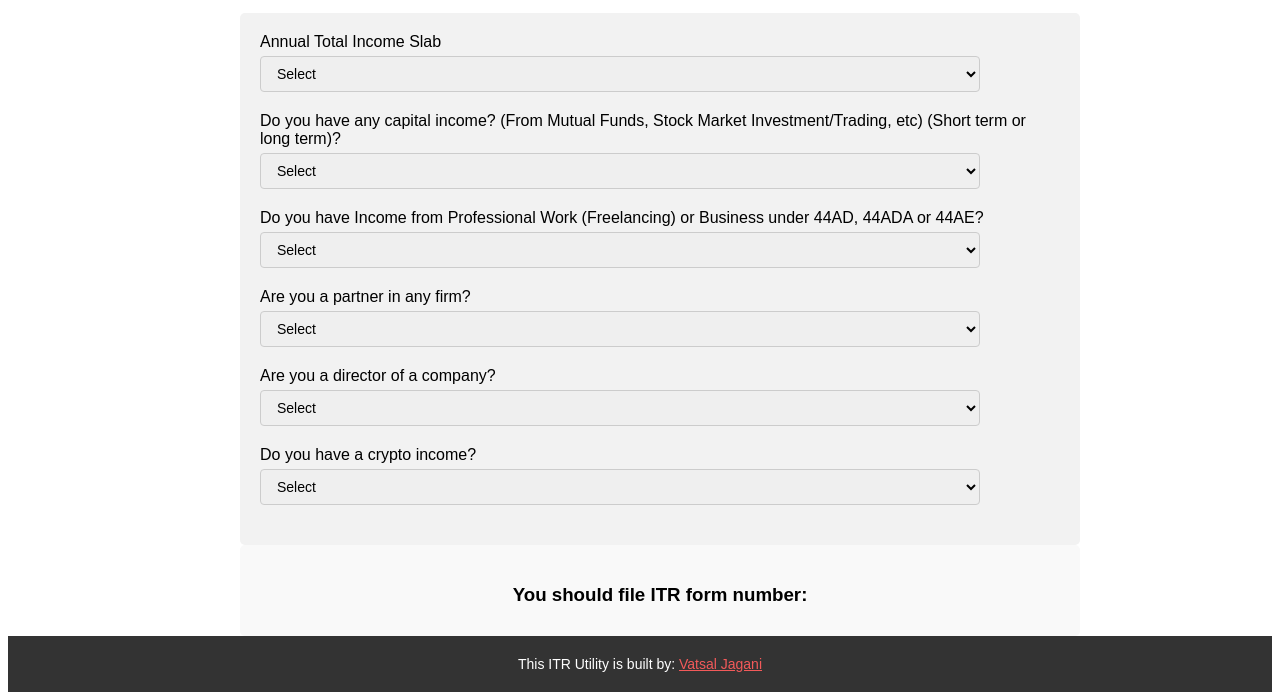
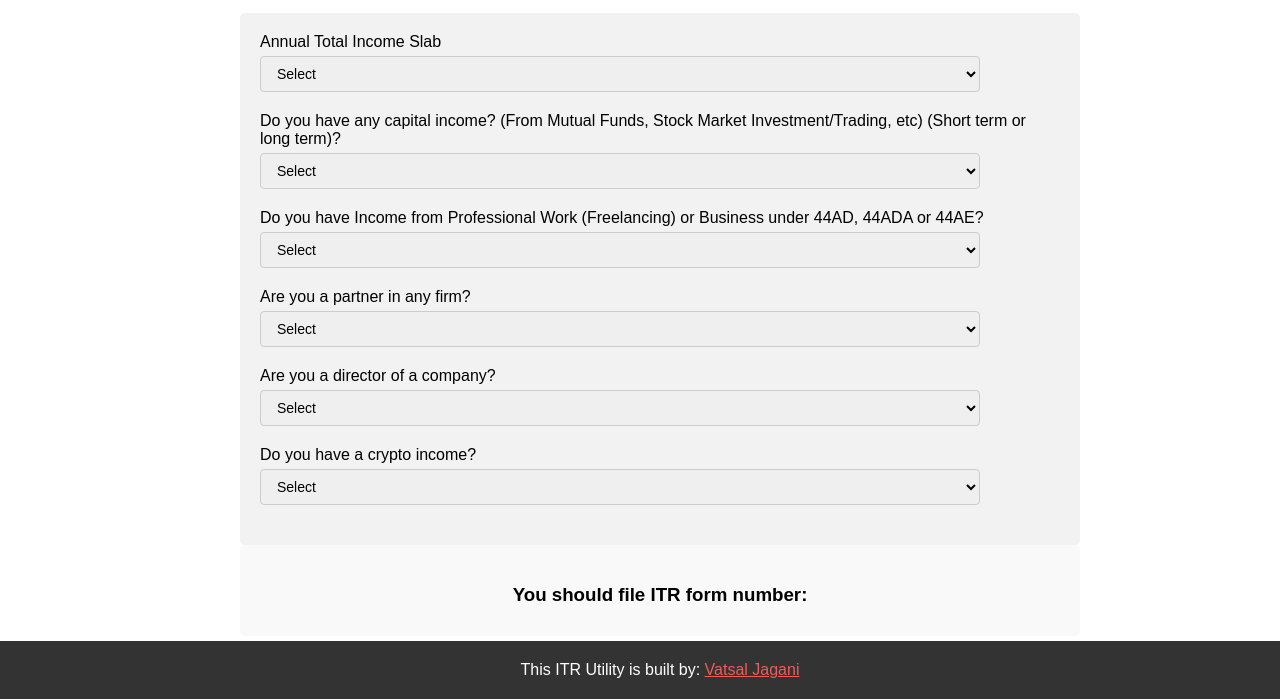
Before and after one commit to VatsalJagani/ITR-India-Helper, a plain HTML site: page index.html in a window 1280 px wide. Shown: the part 101-801 px from the top of the page. Drawn offline with nearby package versions, Linux system fonts and the light colour scheme.

Commit message:
Stick the footer to the bottom of the screen.

```diff
--- a/index.html
+++ b/index.html
@@ -62,11 +62,15 @@
         }
 
         footer {
+            position: fixed;
+            left: 0;
+            bottom: 0;
+            width: 100%;
             background-color: #333;
             color: #fff;
             padding: 20px;
             text-align: center;
-            font-size: 14px;
+            font-size: 16px;
             font-family: Arial, sans-serif;
         }
         footer p {
```
